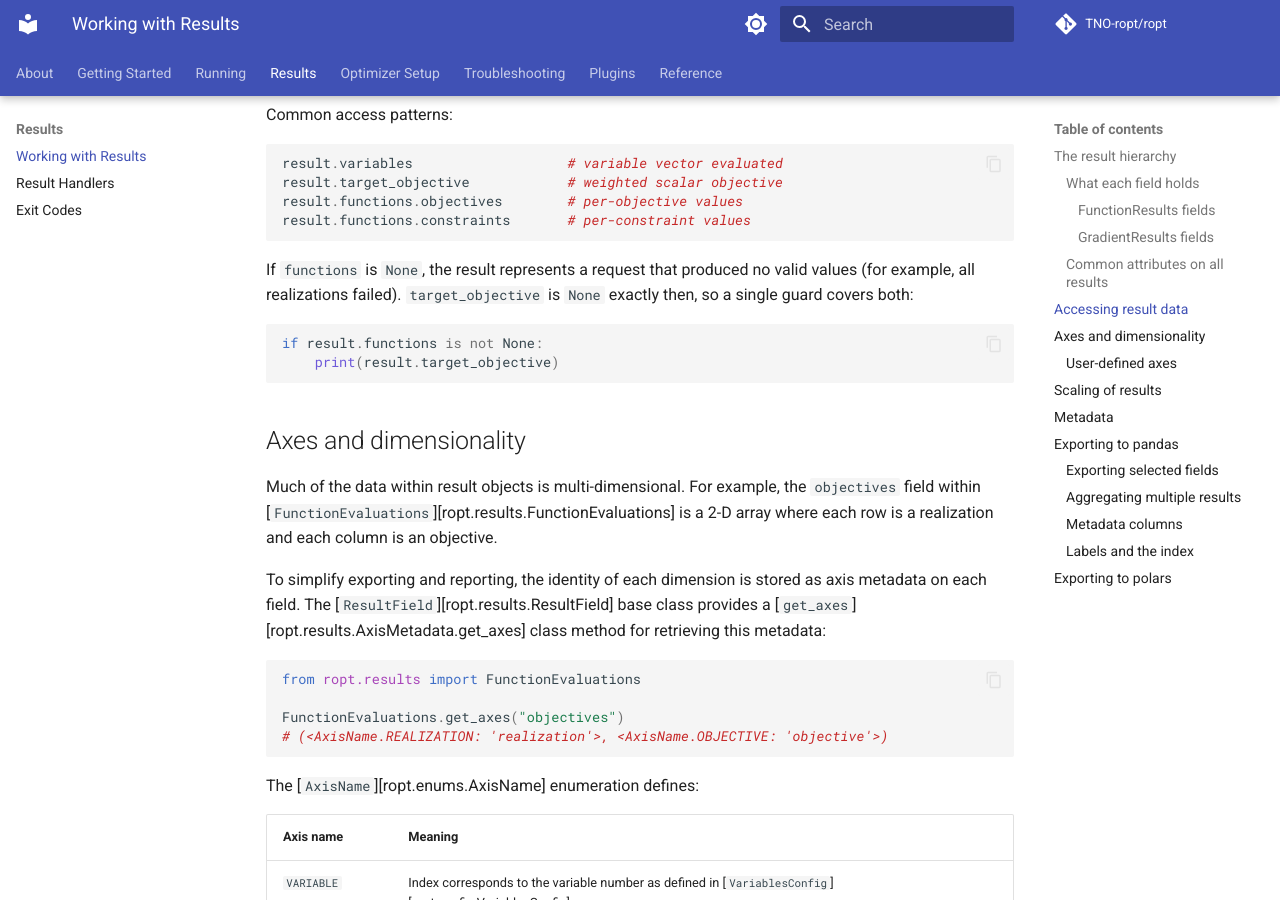
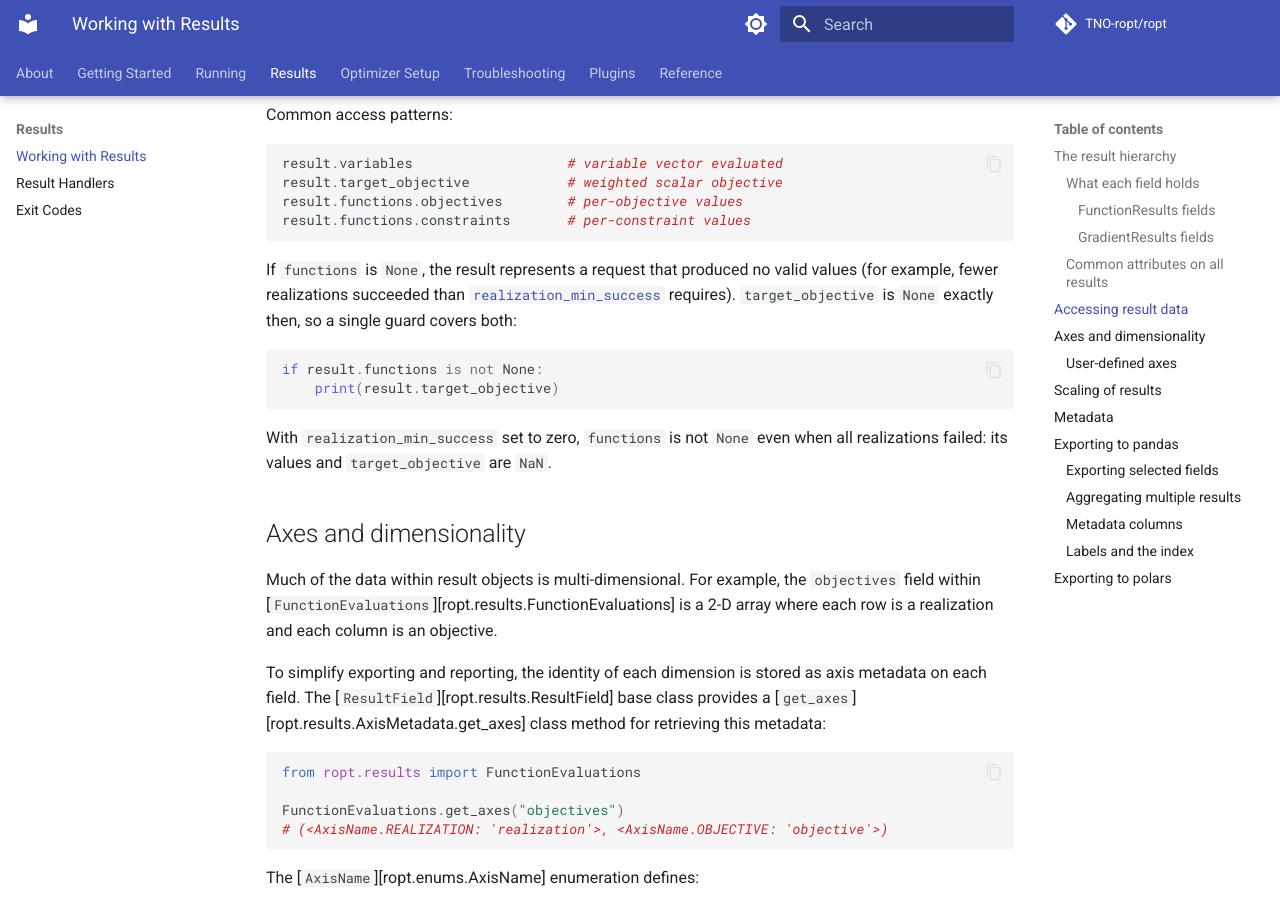
Before and after one commit to TNO-ropt/ropt, an MkDocs documentation site: the page built from docs/results/results.md, in a window 1280 px wide and 900 px high, scrolled down 3050 px. Built offline with MkDocs 1.6.1 and Material for MkDocs 9.7.7, drawn with Linux system fonts in a browser that asks for light colours; comment, search, counter and statistics services are not loaded; the version menu is left out; some of the changed text lies outside the part shown.

Commit message:
Skip NaN targets in ResultsHandler and keep NaN in constraint violations

````diff
--- a/docs/results/results.md
+++ b/docs/results/results.md
@@ -59,8 +59,8 @@
       nonlinear constraints are configured).
     - `metadata`: optional dict of per-realization metadata arrays.
 - **`functions`** ([`Functions`][ropt.results.Functions]) — aggregated values
-  derived from the per-realization evaluations (or `None` if all realizations
-  failed):
+  derived from the per-realization evaluations (or `None` if too few
+  realizations succeeded):
     - `objectives`: individual objective values.
     - `constraints`: individual constraint values (if configured).
 - **`realizations`** ([`Realizations`][ropt.results.Realizations]) — ensemble
@@ -81,10 +81,10 @@
       bound. For lower bounds, a negative difference means the value is below
       the bound (violated). For upper bounds, a positive difference means the
       value is above the bound (violated).
-    - **Violations**: the absolute magnitude of any bound exceedance, or zero
-      when the constraint is satisfied. For example, if a constraint requires
-      $g(\mathbf{x}) \leq 0$ and the actual value is $0.5$, the violation is
-      $0.5$.
+    - **Violations**: the absolute magnitude of any bound exceedance, zero
+      when the constraint is satisfied, or `NaN` when the value is `NaN`. For
+      example, if a constraint requires $g(\mathbf{x}) \leq 0$ and the actual
+      value is $0.5$, the violation is $0.5$.
 
     See the [`ConstraintInfo`][ropt.results.ConstraintInfo] reference for
     the full list of fields.
@@ -139,13 +139,18 @@
 ```
 
 If `functions` is `None`, the result represents a request that produced no
-valid values (for example, all realizations failed). `target_objective` is
-`None` exactly then, so a single guard covers both:
+valid values (for example, fewer realizations succeeded than
+[`realization_min_success`](../optimizer_setup/configuration_sections.md#realizations)
+requires). `target_objective` is `None` exactly then, so a single guard covers
+both:
 
 ```python
 if result.functions is not None:
     print(result.target_objective)
 ```
+
+With `realization_min_success` set to zero, `functions` is not `None` even when
+all realizations failed: its values and `target_objective` are `NaN`.
 
 ## Axes and dimensionality
 
````
Also changed, not shown: docs/optimizer_setup/constraints.md (+2 -1 lines), 3 other files.
